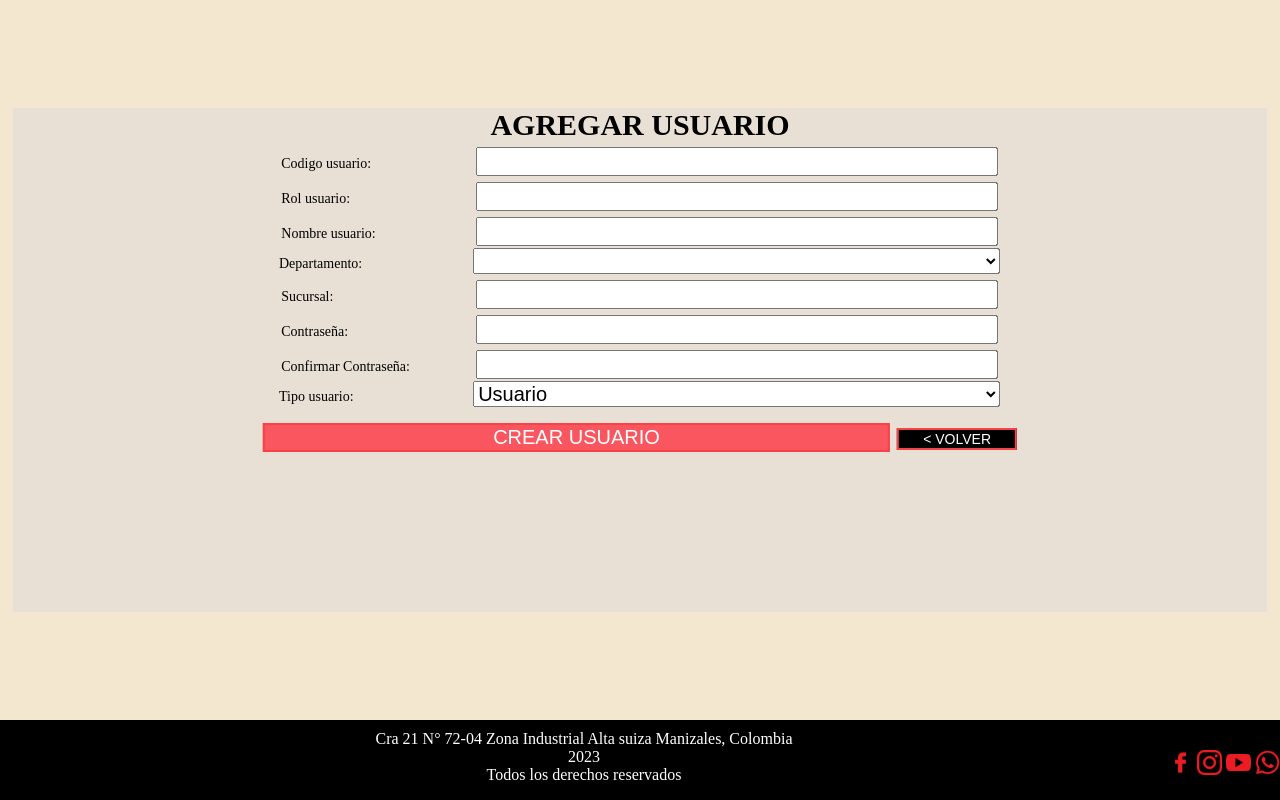
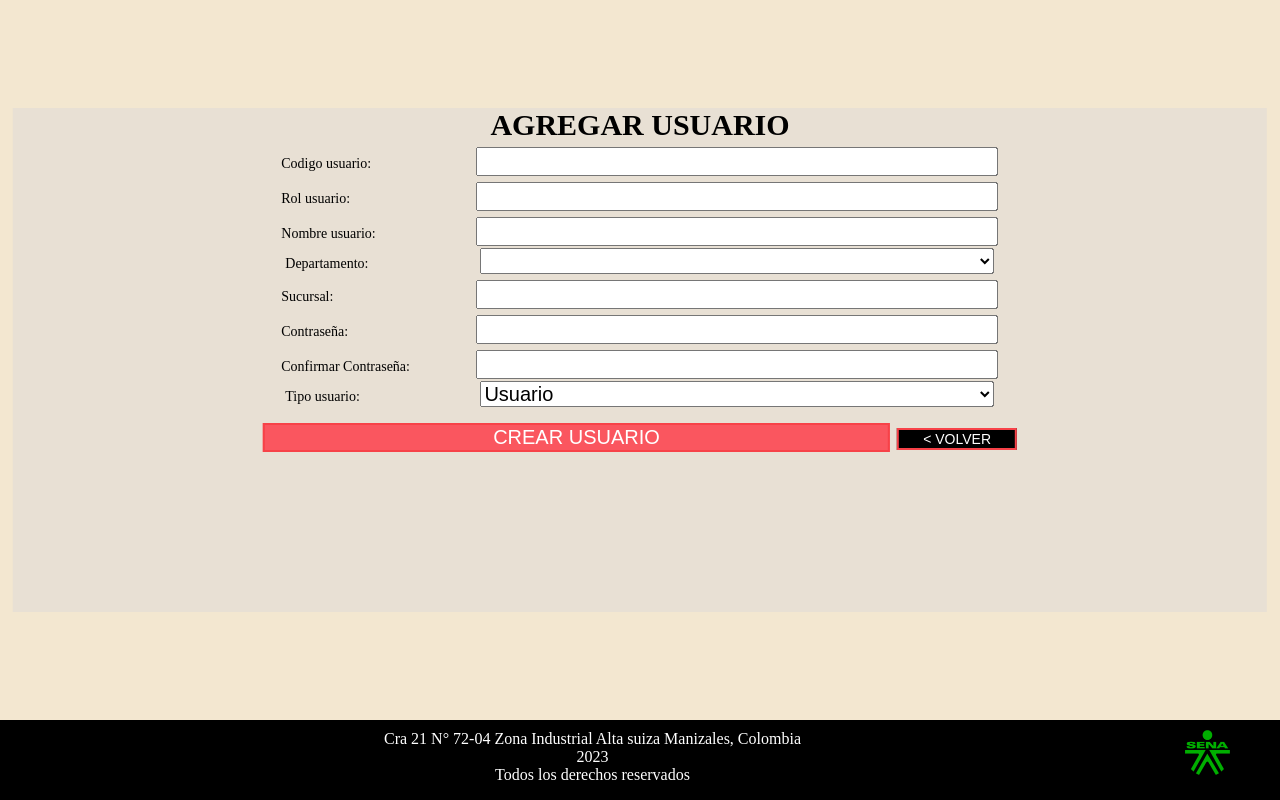
Before and after one commit to bgarciau/SAPrometalicos, a PHP site: page /views/agregarUsuario.php in a window 1280 px wide. Shown: the part 80-880 px from the top of the page. Run offline with PHP 8.4, Linux system fonts and the light colour scheme; the visitor is signed in with stand-in values (Sample User, id 1); data that the repository does not hold is empty.

Commit message:
31/03/2023 version-0.0.3
Se crean funciones en los llamados del sap para que en cada pagina solo se llame lo que necesite y no todo.

```diff
--- a/css/hfstyle.css
+++ b/css/hfstyle.css
@@ -132,6 +132,12 @@ footer .imagen{
 footer .imagen:hover{
     filter:hue-rotate(-100deg) brightness(500%);
 }
+footer .sena{
+
+    width: 45px;
+    height: 45px;
+	padding-right: 50px;
+}
 
 p{
 	margin-top: 10px;
--- a/css/style.css
+++ b/css/style.css
@@ -357,7 +357,7 @@ input[type="checkbox" i] {
 }
 .datosFormu{
     margin: 1px;
-    width: 42%;
+    width: 41%;
     height: 14%;
     font-size: 100%;
 }
--- a/php/footer.php
+++ b/php/footer.php
@@ -1,10 +1,11 @@
   <link rel="stylesheet" href="../css/hfstyle.css">
     <div class="wrapper2">
         <div class="logo">
-            <img class="imagen" src="../images/facebook.png" alt="logo_facebok">
+            <!-- <img class="imagen" src="../images/facebook.png" alt="logo_facebok">
             <img class="imagen" src="../images/instagram.png" alt="logo_instagram">
-            <img class="imagen" src="../images/youtube.png" alt="logo_youtube" >
-            <img class="imagen" src="../images/whatsapp.png" alt="logo_whatsapp">
+            <img class="imagen" src="../images/youtube.png" alt="logo_youtube" > -->
+            <!-- <img class="imagen" src="../images/whatsapp.png" alt="logo_whatsapp" > -->
+            <img class="sena" src="../images/Sena.png" alt="logo_sena">
         </div>
         <div class="texto">
             <p style="color: white">Cra 21 N° 72-04 Zona Industrial Alta suiza Manizales, Colombia<br>
--- a/views/guardarArticulo.php
+++ b/views/guardarArticulo.php
@@ -2,6 +2,7 @@
 
 include("../php/conexion.php");
 include("../php/SAP.php");
+$respuestaArticulos=articulos($sesion);
 $tipo = "articulo";
 $cantidad = 0;
 $j = 0;
--- a/views/guardarServicio.php
+++ b/views/guardarServicio.php
@@ -1,7 +1,6 @@
 <?php
 
 include("../php/conexion.php");
-include("../php/SAP.php");
 $tipo = "servicio";
 $cantidad = 0;
 $j = 0;
--- a/views/hacerSolicitud.php
+++ b/views/hacerSolicitud.php
@@ -26,6 +26,11 @@
 
     include("../php/conexion.php");
     include("../php/SAP.php");
+    $respuestaServicios=servicios($sesion);
+    $respuestaProveedor=proveedores($sesion);
+    $respuestaIndImp=indImpuestos($sesion);
+    $respuestaProyecto=proyectos($sesion);
+
 
     ?>
     <div class="base">
--- a/views/informes.php
+++ b/views/informes.php
@@ -20,7 +20,6 @@
 
         header("location:../index.php");
     }
-    include("../php/SAP.php");
     ?>
     <div class="base">
         <header>
--- a/views/servicios.php
+++ b/views/servicios.php
@@ -18,7 +18,7 @@
     }
     include("../php/conexion.php");
     include("../php/SAP.php"); //Se usa para poder usar los valores obtenidos del SAP
-
+    $respuestaServicios= servicios($sesion);
     $usuario = $_SESSION['usuario'];
 
     $registros = $base->query("SELECT * FROM usuario WHERE pk_cod_usr= '$usuario'")->fetchAll(PDO::FETCH_OBJ);
```
Also changed, not shown: php/SAP.php (+64 -25 lines), views/hacerSolicitudArt.php (+7 -5 lines), images/Sena.png (added), images/logoSena.png (added).
